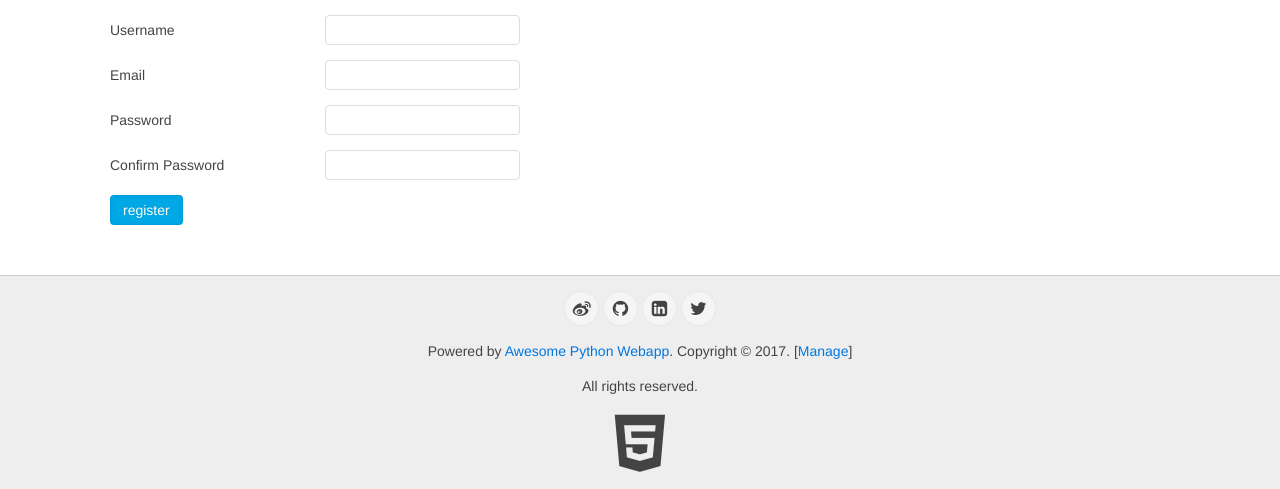
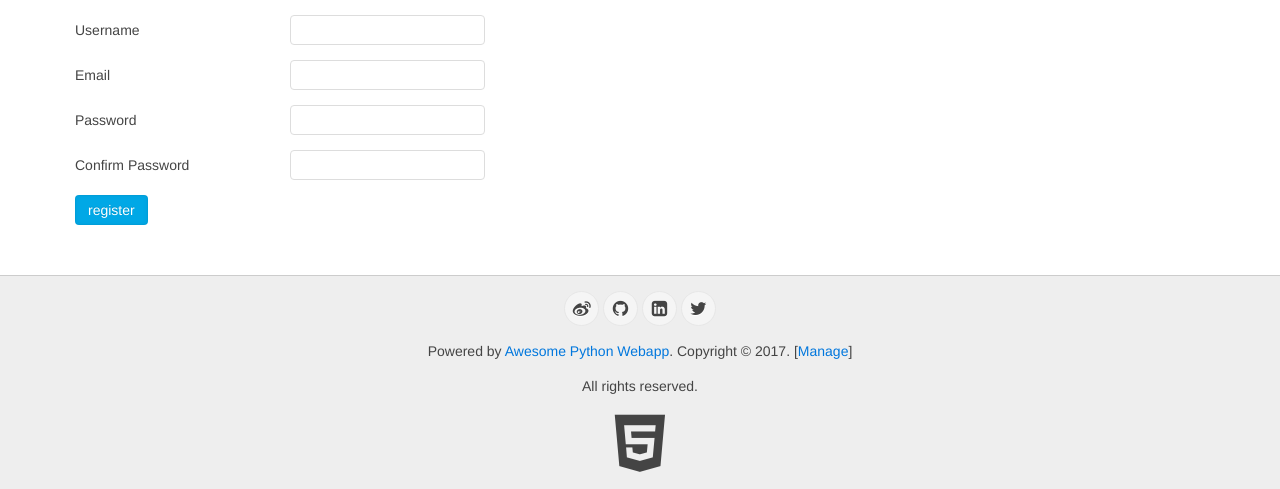
Before and after one commit to lincocc/django_blog, a Django app: page /register/ in a window 1280 px wide. Shown: the part 42-531 px from the top of the page. Run offline with Django 3.2, Linux system fonts and the light colour scheme.

Commit message:
remove dupl div

```diff
--- a/blog/templates/blog/register.html
+++ b/blog/templates/blog/register.html
@@ -1,4 +1,5 @@
 {% extends 'blog/base.html' %}
+{% block title %}Register{% endblock %}
 {% block beforehead %}
     {% autoescape off %}
         <script>
@@ -19,7 +20,6 @@
 {% endblock %}
 {% block content %}
 
-    <div class="uk-container uk-container-center">
     <form method="post" class="uk-form uk-form-horizontal" onsubmit="return checksubmit()">
         {% csrf_token %}
         {% for field in form %}
@@ -64,5 +64,4 @@
             <button type="submit" class="uk-button uk-button-primary">register</button>
         </div>
     </form>
-    </div>
 {% endblock %}
```
Lines whose indentation alone changed are shown as unchanged.
